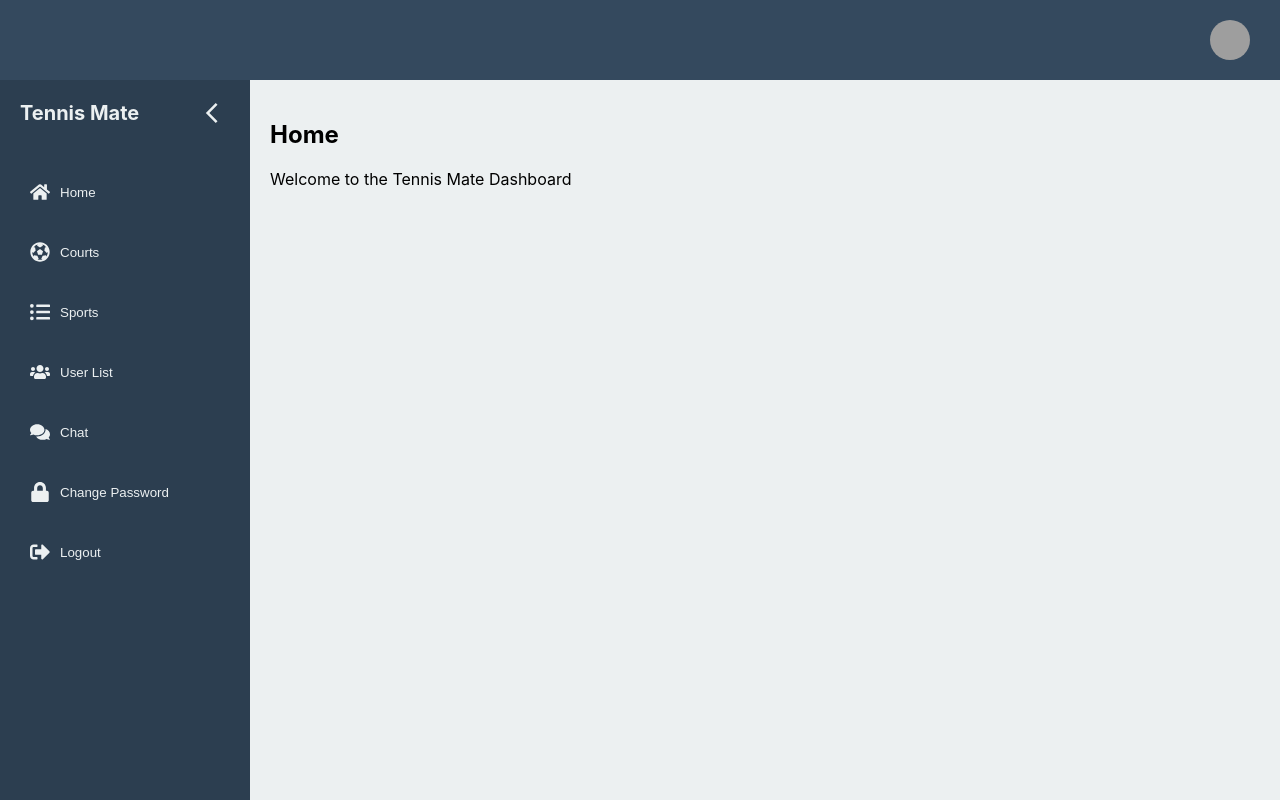
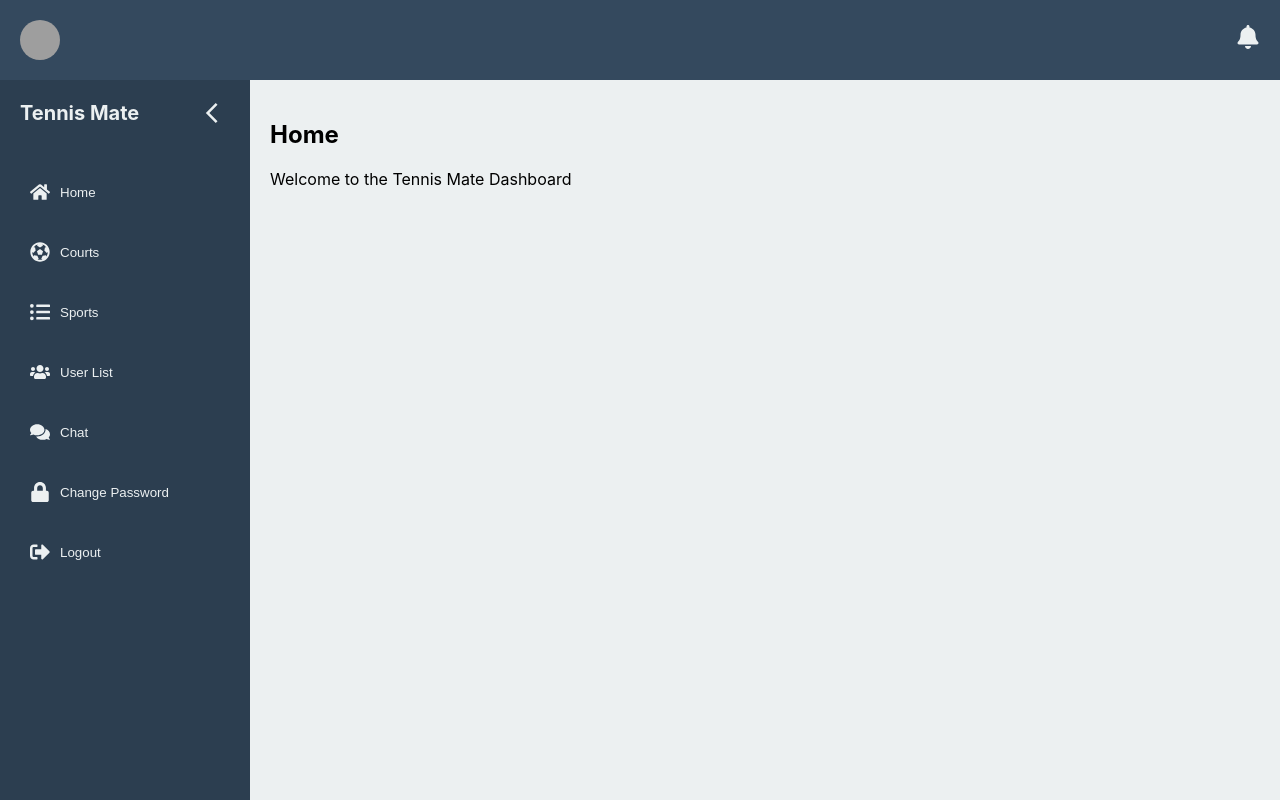
Before and after one commit to rohitsmart/react_jsNotification, a React (Create React App) app: page /dashboard in a window 1280 px wide. Built offline with nearby package versions, Linux system fonts and the light colour scheme; grey boxes are pictures that could not be loaded.

Commit message:
header fixed

```diff
--- a/src/container/NotificationContext.js
+++ b/src/container/NotificationContext.js
@@ -10,11 +10,13 @@ export const useNotification = () => {
 
 export const NotificationProvider = ({ children }) => {
   const [notifications, setNotifications] = useState([]);
+  const [hasUnreadNotifications, setHasUnreadNotifications] = useState(false); // New state for unread notifications
   const eventSourceRef = useRef(null);
 
   const addNotification = (message) => {
     console.log("Adding notification:", message);
     setNotifications((prev) => [...prev, message]);
+    setHasUnreadNotifications(true); // Set unread notifications when a new one is received
     setTimeout(() => {
       setNotifications((prev) => prev.filter((_, i) => i !== 0));
     }, 5000);
@@ -22,24 +24,23 @@ export const NotificationProvider = ({ children }) => {
 
   useEffect(() => {
     const username = localStorage.getItem("username");
-    console.log("Username for notifications:", username); // Debug log
+    console.log("Username for notifications:", username);
 
     if (username) {
       const connectToEventSource = () => {
         eventSourceRef.current = new EventSource(`${notify}?username=${username}`);
 
         eventSourceRef.current.onmessage = (event) => {
-          console.log("Notification received:", event.data); // Debug log
+          console.log("Notification received:", event.data);
           addNotification(event.data);
         };
 
         eventSourceRef.current.onerror = (err) => {
           console.error("EventSource error:", err);
           eventSourceRef.current.close();
-          // Optionally retry after a delay
           setTimeout(() => {
             console.log("Reconnecting to notifications...");
-            connectToEventSource(); // Try to reconnect
+            connectToEventSource();
           }, 5000);
         };
       };
@@ -54,8 +55,12 @@ export const NotificationProvider = ({ children }) => {
     }
   }, []);
 
+  const markNotificationsAsRead = () => {
+    setHasUnreadNotifications(false); // Mark notifications as read when user views them
+  };
+
   return (
-    <NotificationContext.Provider value={addNotification}>
+    <NotificationContext.Provider value={{ addNotification, notifications, hasUnreadNotifications, markNotificationsAsRead }}>
       {children}
       <NotificationDisplay notifications={notifications} />
     </NotificationContext.Provider>
--- /dev/null
+++ b/src/container/dashboard/Header.css
@@ -0,0 +1,54 @@
+/* Adjust header to match the dashboard theme */
+.header {
+    background-color: #34495e; /* Match the header color */
+    padding: 20px; /* Padding from dashboard CSS */
+    color: #ecf0f1; /* Text color from dashboard CSS */
+    display: flex;
+    justify-content: space-between; /* Align items on the left and right */
+    align-items: center;
+  }
+
+  /* Profile avatar styling */
+  .profile-avatar {
+    width: 40px;
+    height: 40px;
+    border-radius: 50%;
+    margin-right: 10px; /* Same as dashboard CSS */
+  }
+
+  /* Username styling */
+  .username {
+    font-size: 1rem;
+    font-weight: bold;
+    color: #ecf0f1; /* Ensure consistent color */
+  }
+
+  /* Notification section */
+  .notification-section {
+    position: relative;
+    cursor: pointer;
+  }
+
+  /* Notification icon with default styling */
+  .notification-icon {
+    position: relative;
+    font-size: 1.5rem;
+    color: #ecf0f1; /* Match the header text color */
+    transition: color 0.3s ease;
+  }
+
+  /* Glowing notification icon when there are unread notifications */
+  .notification-icon.glow {
+    color: #ff4d4d; /* Glowing red color when there are new notifications */
+    animation: glow 1s infinite alternate;
+  }
+
+  /* Glow animation */
+  @keyframes glow {
+    from {
+      color: #ff4d4d;
+    }
+    to {
+      color: #ff0000;
+    }
+  }
--- a/src/container/dashboard/Header.js
+++ b/src/container/dashboard/Header.js
@@ -1,13 +1,28 @@
 import React from 'react';
+import { FaBell } from 'react-icons/fa'; // Bell icon from react-icons
 import avtar from '../../assests/icons/profile.png';
+import './Header.css';
+import { useNotification } from '../NotificationContext';
 
 const Header = () => {
+  const { hasUnreadNotifications, markNotificationsAsRead } = useNotification(); // Access the unread notifications state
+
+  const handleBellClick = () => {
+    markNotificationsAsRead(); // Mark notifications as read when bell is clicked
+  };
+
   return (
     <header className="header">
       <div className="profile-section">
         <img src={avtar} alt="Profile" className="profile-avatar" />
         <span className="username">{localStorage.getItem("username")}</span>
       </div>
+
+      <div className="notification-section" onClick={handleBellClick}>
+        <div className={`notification-icon ${hasUnreadNotifications ? 'glow' : ''}`}>
+          <FaBell />
+        </div>
+      </div>
     </header>
   );
 };
```
